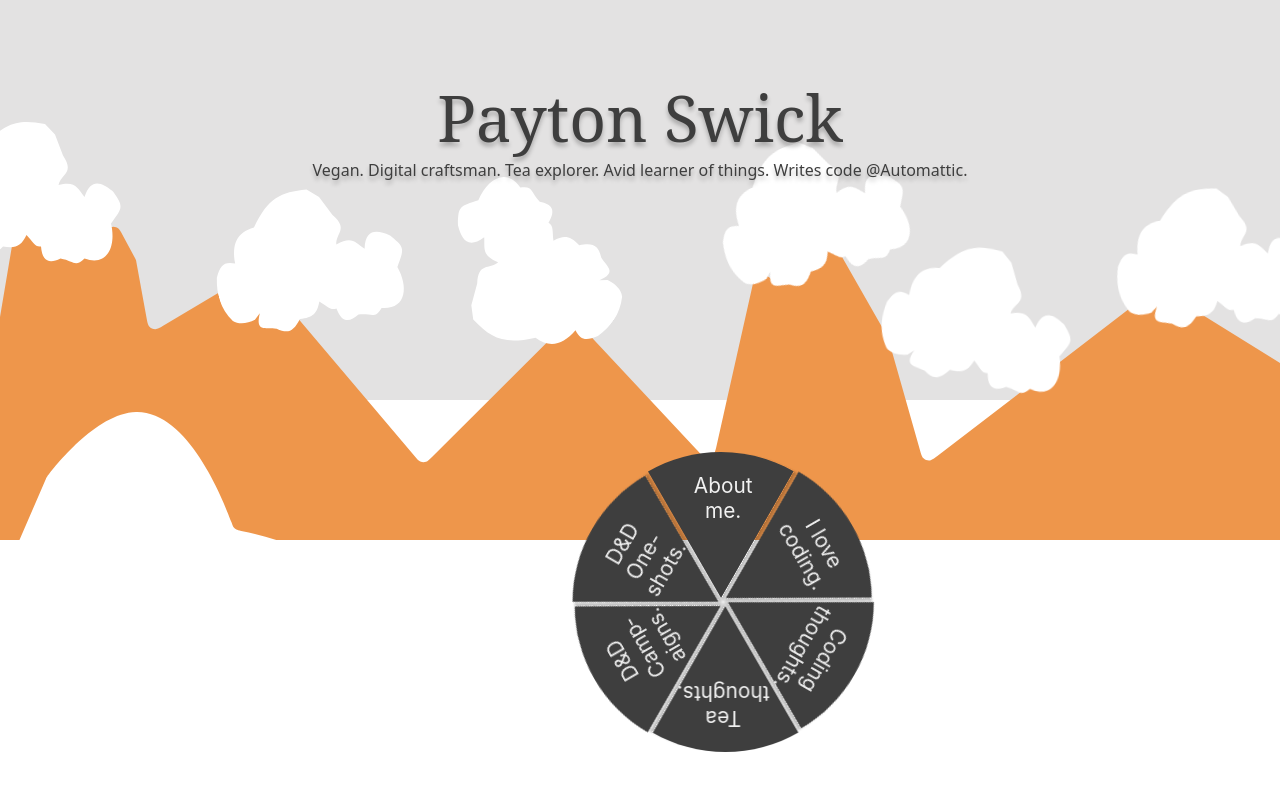
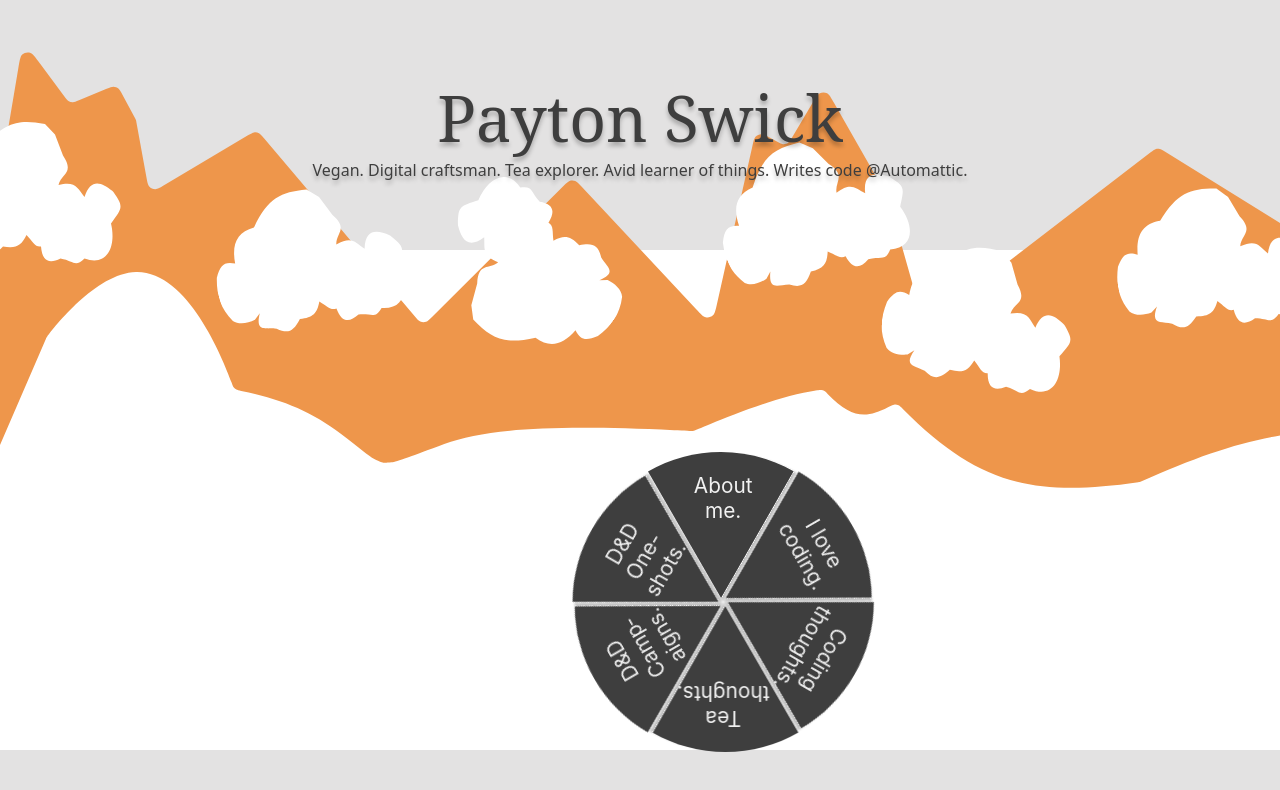
Before and after one commit to sirbrillig/foolorddotcom, a Next.js app: page / in a window 1280 px wide. Shown: the top 790 px of the page. Built offline with nearby package versions, Linux system fonts and the light colour scheme.

Commit message:
Fix mountains and bottom bg to same position

```diff
--- a/styles/Home.module.css
+++ b/styles/Home.module.css
@@ -28,16 +28,15 @@
 	background-image: url('/Mountains.svg');
 	background-repeat: repeat-x;
 	width: 100%;
-	height: 50%;
-	bottom: calc(var(--mountain-height) - 15em);
+	height: var(--mountain-height);
 	position: fixed;
 }
 
 .bottom-clouds {
 	background-color: var(--cloud-color);
 	width: 100%;
-	height: 50%;
-	top: 50%;
+	height: var(--mountain-height);
+	top: calc(var(--mountain-height) - calc(var(--mountain-height) / 2));
 	position: fixed;
 }
 
```
